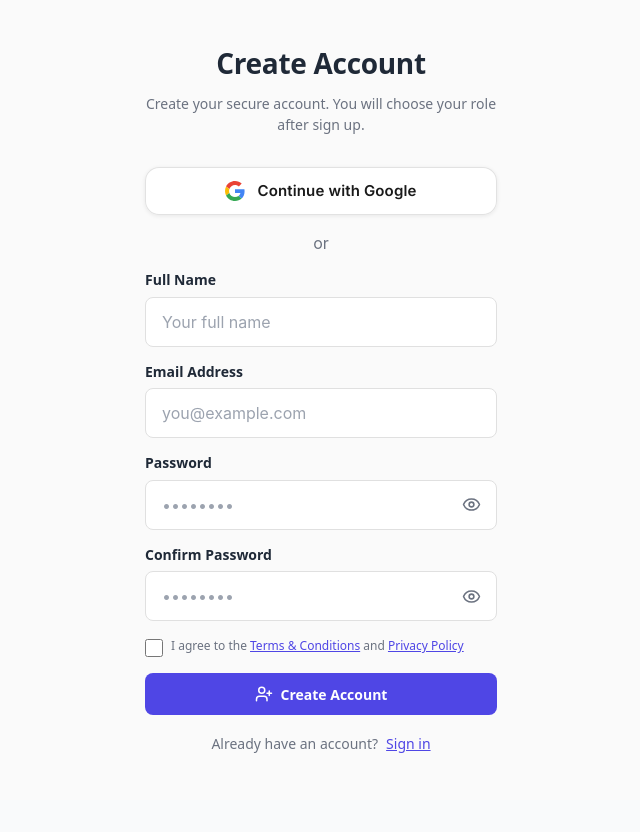
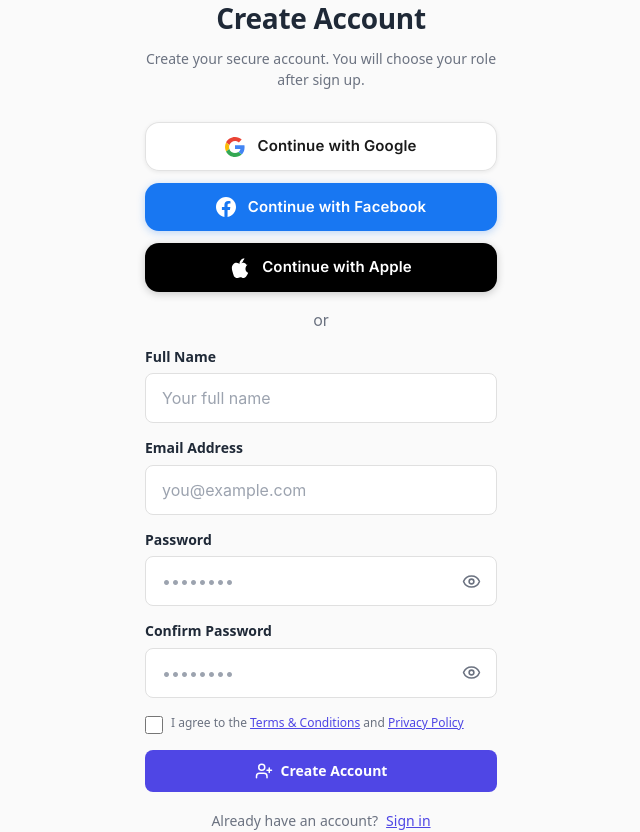
Before and after one commit to Ukwun/NCDFCOOP_web, a Next.js app: page /signup in a window 1280 px wide. Shown: the whole page, without its empty margins (319-959 px from the left). Before the commit the page ends 800 px from the top, so only its background shows below. Built offline with nearby package versions, Linux system fonts and the light colour scheme; no server answers; the database is empty.

Commit message:
fix: restore facebook and apple sign-in actions

```diff
--- a/components/SocialSignInButtons.tsx
+++ b/components/SocialSignInButtons.tsx
@@ -39,8 +39,6 @@ export default function SocialSignInButtons({
   isLoading,
 }: SocialSignInButtonsProps) {
   const [hovered, setHovered] = useState<keyof BtnState | null>(null);
-  const facebookEnabled = process.env.NEXT_PUBLIC_FACEBOOK_AUTH_ENABLED === 'true';
-  const appleEnabled = process.env.NEXT_PUBLIC_APPLE_AUTH_ENABLED === 'true';
 
   const base: React.CSSProperties = {
     display: 'flex',
@@ -101,8 +99,8 @@ export default function SocialSignInButtons({
           <span>Continue with Google</span>
         </button>
 
-        {/* Facebook is shown only after its Firebase/provider credentials are enabled. */}
-        {facebookEnabled && <button
+        {/* Facebook */}
+        <button
           type="button"
           onClick={onFacebookSignIn}
           disabled={isLoading}
@@ -120,10 +118,10 @@ export default function SocialSignInButtons({
         >
           {isLoading ? <span className="ssb-spinner" /> : <FacebookLogo />}
           <span>Continue with Facebook</span>
-        </button>}
+        </button>
 
-        {/* Apple is shown only after its Firebase/provider credentials are enabled. */}
-        {appleEnabled && <button
+        {/* Apple */}
+        <button
           type="button"
           onClick={onAppleSignIn}
           disabled={isLoading}
@@ -141,7 +139,7 @@ export default function SocialSignInButtons({
         >
           {isLoading ? <span className="ssb-spinner" /> : <AppleLogo />}
           <span>Continue with Apple</span>
-        </button>}
+        </button>
 
       </div>
     </>
```
